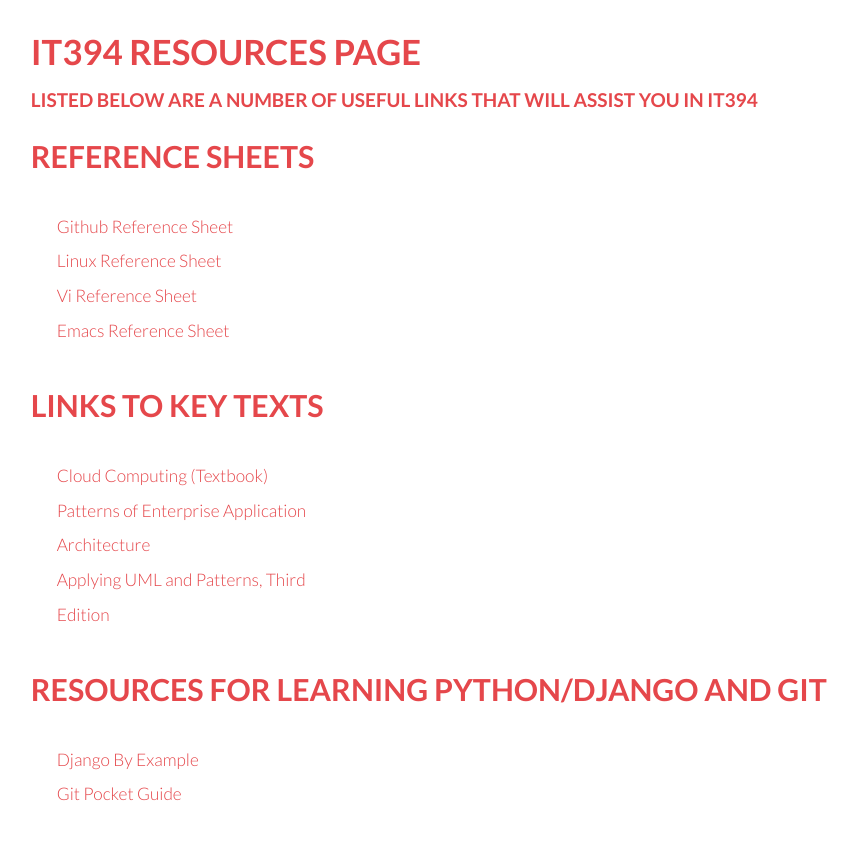
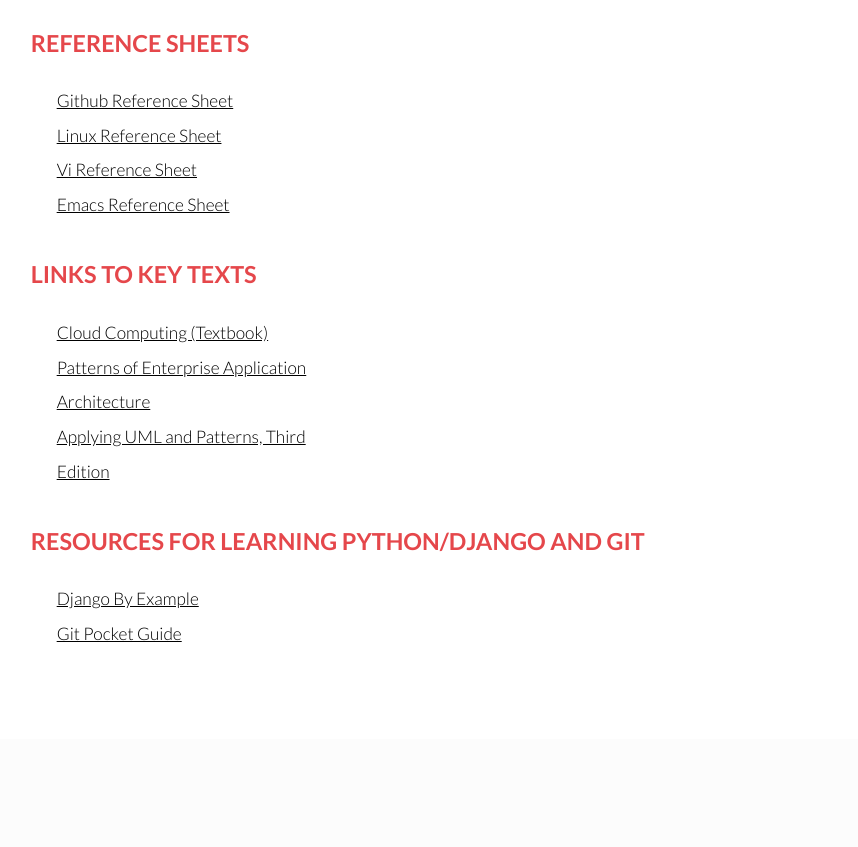
Before and after one commit to wildKoala/it394v2, a Django app: page /resources in a window 1280 px wide. Shown: the part 61-908 px from the top of the page, without its empty margins (61-919 px from the left). After the commit the page ends 703 px from the top, so only its background shows below. Run offline with Django 3.2, Linux system fonts and the light colour scheme; some libraries are stand-ins or nearby versions.

Commit message:
Makes cosmetic changes to resources page

```diff
--- /dev/null
+++ b/main_app/static/assets/css/resources_style.css
@@ -0,0 +1,4 @@
+main > ul > li > a {
+    color: black;
+    text-decoration: underline;
+}
--- a/main_app/templates/resources.html
+++ b/main_app/templates/resources.html
@@ -6,6 +6,7 @@
 	<link rel="stylesheet" type="text/css" href="{% static 'bootstrap.min.css' %}">
 	<link rel="stylesheet" type="text/css" href="{% static 'style.css' %}">
 	<link rel="stylesheet" type="text/css" href="{% static 'assets/css/main.css' %}">
+	<link rel="stylesheet" type="text/css" href="{% static 'assets/css/resources_style.css' %}">
 	<link rel="icon" href="{% static 'favicon.ico' %}">
 	<!-- https://stackoverflow.com/questions/4888377/how-to-add-a-browser-tab-icon-favicon-for-a-website//-->
 	<title>IT394</title>
@@ -30,22 +31,20 @@
 	</div>
 
 	<main class="container" role="main">
-	<h1>IT394 Resources Page</h1>
-	<h4>Listed Below are a number of useful links that will assist you in IT394</h4>
-	<h2>Reference Sheets</h2>
+	<h3>Reference Sheets</h3>
 	<ul style='width: 25%'>
 				<li><a href="http://www-internal.eecs.usma.edu/courses/it394/resources/github-git-cheat-sheet.pdf">Github Reference Sheet</a></li>
 				<li><a href="http://www-internal.eecs.usma.edu/courses/it394/resources/LinuxRef.pdf">Linux Reference Sheet</a></li>
 				<li><a href="http://www-internal.eecs.usma.edu/courses/it394/resources/vi.pdf">Vi Reference Sheet</a></li>
 				<li><a href="http://www-internal.eecs.usma.edu/courses/it394/resources/emacs.pdf">Emacs Reference Sheet</a></li>
 			</ul>
-	<h2>Links to Key Texts</h2>
+	<h3>Links to Key Texts</h3>
 	<ul style='width: 30%'>
 				<li><a href="http://techbus.safaribooksonline.com/book/operating-systems-and-server-administration/virtualization/9780124046276">Cloud Computing (Textbook)</a></li>
 				<li><a href="http://techbus.safaribooksonline.com/book/software-engineering-and-development/patterns/0321127420">Patterns of Enterprise Application Architecture</a></li>
 				<li><a href="http://techbus.safaribooksonline.com/book/software-engineering-and-development/uml/0131489062">Applying UML and Patterns, Third Edition</a></li>
 			</ul>
-	<h2>Resources for Learning Python/Django and Git</h2>
+	<h3>Resources for Learning Python/Django and Git</h3>
 	<ul style='width: 20%'>
 				<li><a href="http://techbus.safaribooksonline.com/book/web-development/django/9781784391911">Django By Example</a></li>
 				<li><a href="http://techbus.safaribooksonline.com/book/databases/content-management-systems/9781449327507">Git Pocket Guide</a></li>
```
